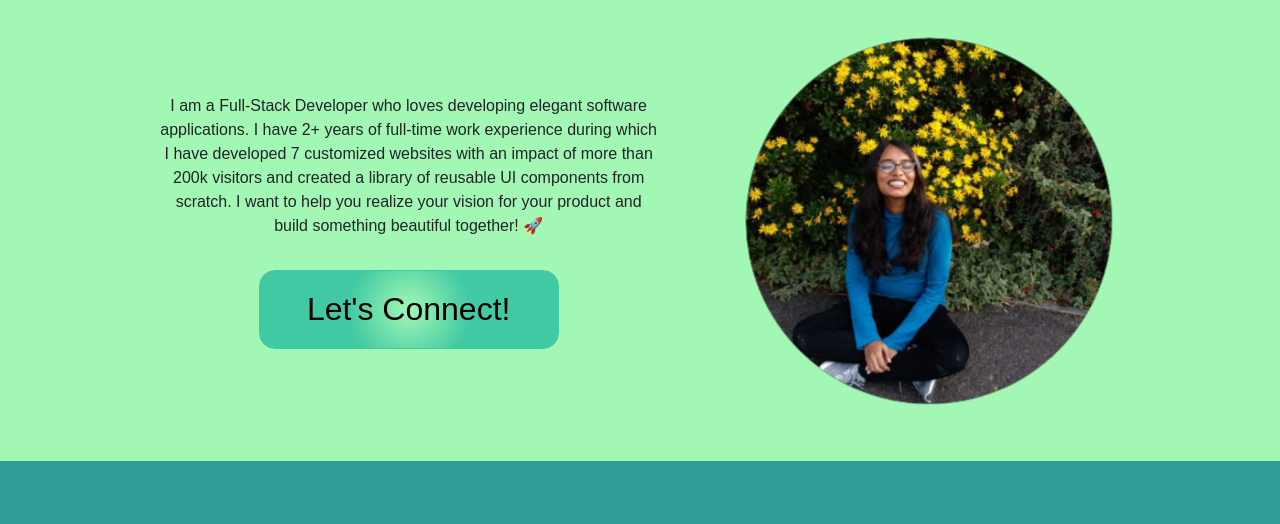
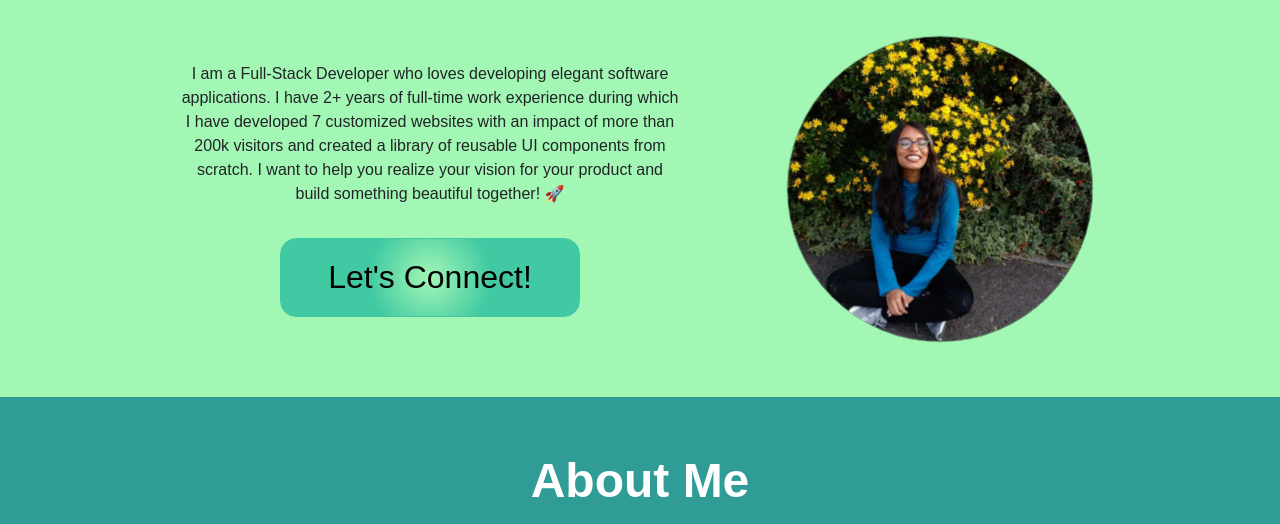
Before and after one commit to vidyawantstobattle/Portfolio, a plain HTML site: page index.html in a window 1280 px wide. Shown: the part 259-783 px from the top of the page. Drawn offline with Linux system fonts and the light colour scheme.

Commit message:
resizing image

```diff
--- a/stylesheets/heroSection.css
+++ b/stylesheets/heroSection.css
@@ -31,14 +31,14 @@
 }
 
 .hero-image {
-  max-width: 24rem;
-  max-height: 24rem;
+  max-width: 20rem;
+  max-height: 20rem;
   border-radius: 50%;
 }
 
 .hero-image-wrapper {
-  max-width: 24rem;
-  max-height: 24rem;
+  max-width: 20rem;
+  max-height: 20rem;
   border-radius: 50%;
   animation: pulsing 3s ease-in infinite;
 }
```
